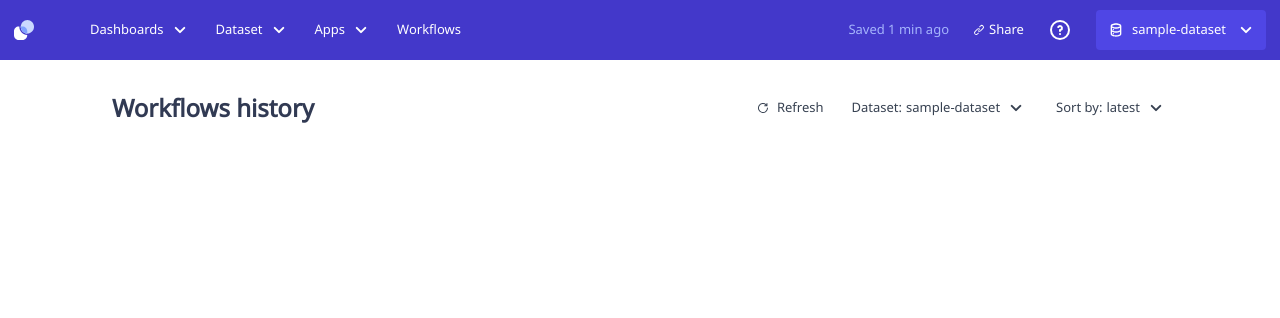
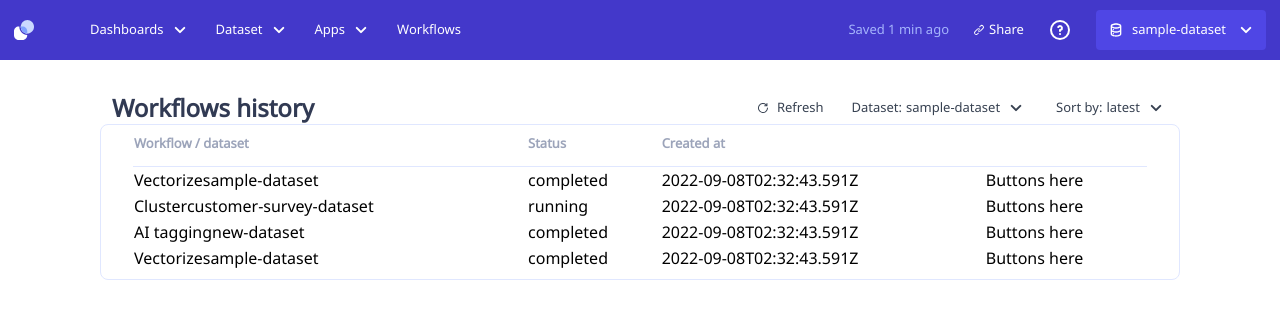
Before and after one commit to jeffreydyao/relevance-ai-frontend-challenge, a Next.js app: page / in a window 1280 px wide. Shown: the top 318 px of the page. Built offline with nearby package versions, Linux system fonts and the light colour scheme.

Commit message:
feat/wip: initial data fetching logic

```diff
--- a/pages/index.tsx
+++ b/pages/index.tsx
@@ -1,6 +1,7 @@
 import type { NextPage } from "next";
 import dynamic from "next/dynamic";
 import Head from "next/head";
+import { data } from "../mockData";
 const ChevronDown = dynamic(
   () => import("@iconscout/react-unicons/icons/uil-angle-down"),
   { ssr: false }
@@ -18,7 +19,7 @@ const Home: NextPage = () => {
         <link rel="icon" href="/favicon.ico" />
       </Head>
 
-      <main className="flex justify-center w-full px-8 py-8 max-w-[1144px] items-center">
+      <main className="flex flex-col justify-center w-full px-8 py-8 max-w-[1144px] items-center">
         <div className="flex w-full justify-between items-center px-3">
           <h1 className="font-semibold text-2xl text-[#313A53]">
             Workflows history
@@ -45,6 +46,33 @@ const Home: NextPage = () => {
             </div>
           </aside>
         </div>
+
+        <div className="w-full h-max px-8 py-2 rounded-lg border border-indigo-100">
+          <table className="table-auto w-full">
+            <thead className="border-b-[1px] border-indigo-100">
+              <tr className="text-[0.8125rem] text-[#9CA4BA] text-left">
+                <th className="pb-3">Workflow / dataset</th>
+                <th className="pb-3">Status</th>
+                <th className="pb-3">Created at</th>
+                <th />
+              </tr>
+            </thead>
+
+            <tbody>
+              {data.results.map((item) => (
+                <tr key={item.id}>
+                  <td>
+                    {item.params.workflow_name}
+                    {item.params.dataset_id}
+                  </td>
+                  <td>{item.status}</td>
+                  <td>{item.creation_time}</td>
+                  <td>Buttons here</td>
+                </tr>
+              ))}
+            </tbody>
+          </table>
+        </div>
       </main>
     </div>
   );
```
